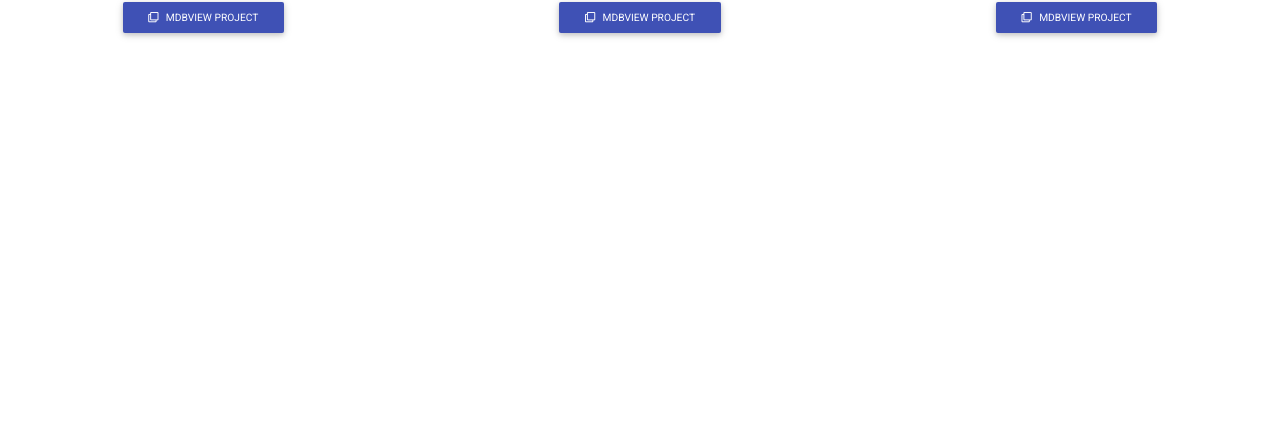
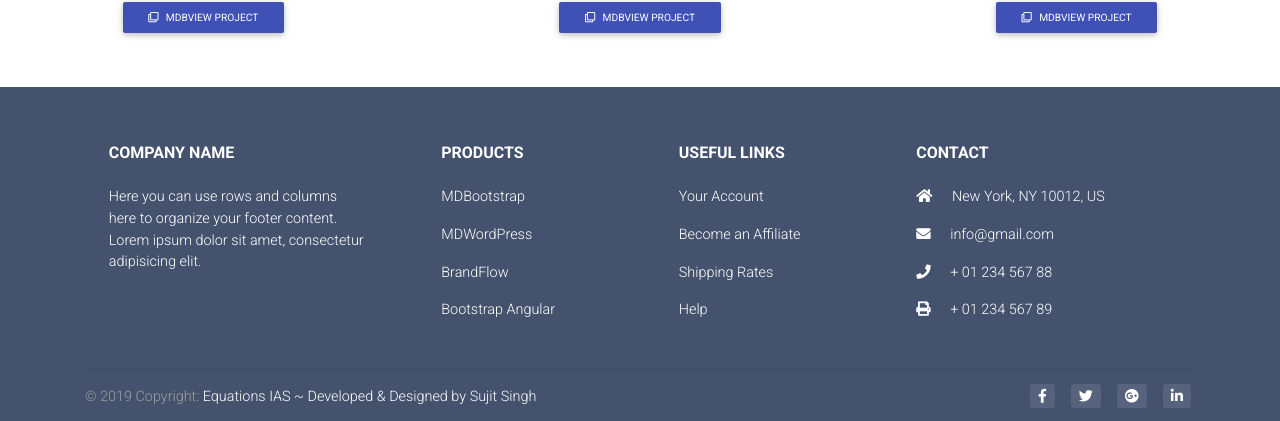
Before and after one commit to sunip123/Equations-IAS-react-demo, a React (Create React App) app: page / in a window 1280 px wide. Shown: the part 2363-2784 px from the top of the page. Before the commit the page ends 2450 px from the top, so only its background shows below. Built offline with nearby package versions, Linux system fonts and the light colour scheme.

Commit message:
updated with footer

```diff
--- a/src/App.js
+++ b/src/App.js
@@ -6,7 +6,7 @@ import "mdbreact/dist/css/mdb.css";
 import VideoBackgroundPage from "./VideoBackgroundPage";
 import FeaturesPage from "./FeaturesPage";
 import ProjectsPage from "./ProjectsPage";
-//import FooterPagePro from "./FooterPagePro";
+import FooterPagePro from "./FooterPagePro";
 import CarouselPage from "./CarouselPage";
 
 class App extends Component {
@@ -17,7 +17,7 @@ class App extends Component {
       <FeaturesPage></FeaturesPage>
       <CarouselPage></CarouselPage>
       <ProjectsPage></ProjectsPage>
-
+      <FooterPagePro></FooterPagePro>
       </>
     );
   }
```
